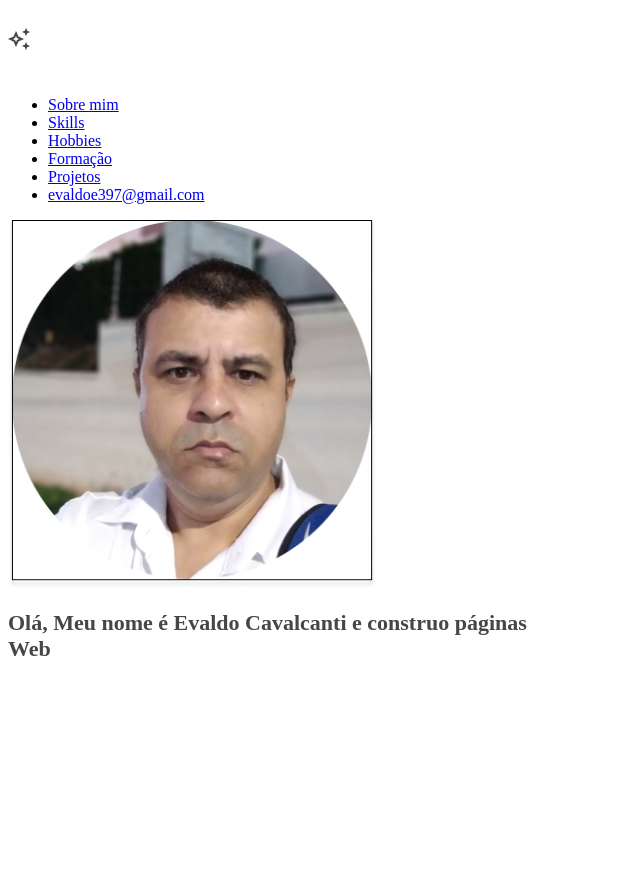
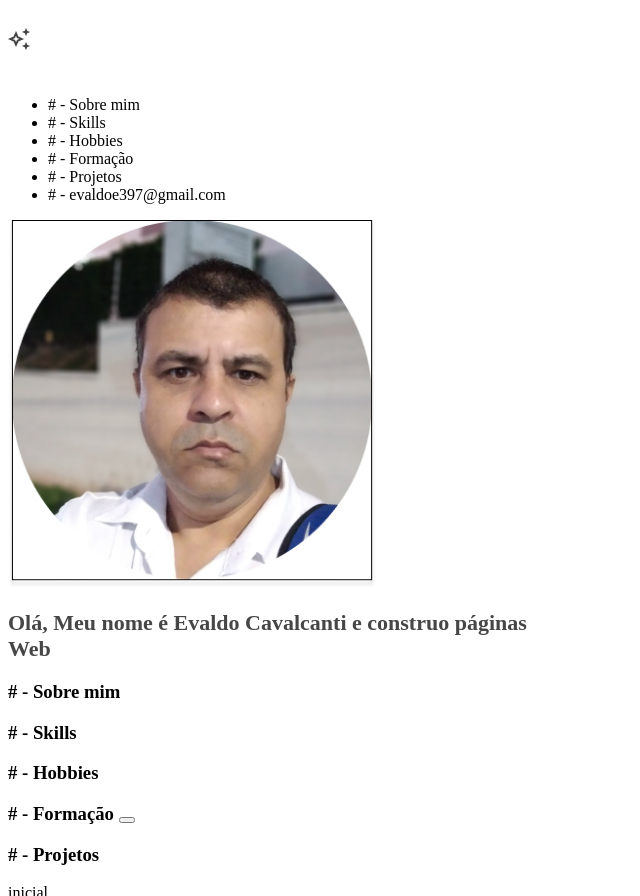
Before and after one commit to Evaldoe397/Portifolio-T2-Evaldo-Alura, a plain HTML site: page index.html in a window 1280 px wide. Shown: the top 896 px of the page, without its empty margins (0-640 px from the left). Before the commit the page ends 800 px from the top, so only its background shows below. Drawn offline with Linux system fonts and the light colour scheme.

Commit message:
preparando o html com as secoes que teremos no site

```diff
--- a/index.html
+++ b/index.html
@@ -15,12 +15,12 @@
 
             <nav>
                 <ul>
-                    <li><a href="index.html">Sobre mim</a></li>
-                    <li><a href="Conhecimentos.html">Skills</a></li>
-                    <li><a href="Hobbies.html">Hobbies</a></li>
-                    <li><a href="Formacao.html">Formação</a></li>
-                    <li><a href="Projetos.html">Projetos</a></li>
-                    <li><a href="Email.html">evaldoe397@gmail.com</a></li>
+                    <li># - Sobre mim</li>
+                    <li># - Skills</li>
+                    <li># - Hobbies</li>
+                    <li># - Formação</li>
+                    <li># - Projetos</li>
+                    <li># - evaldoe397@gmail.com</li>
                 </ul>
             </nav>
         </div>
@@ -30,12 +30,52 @@
 
 </body>
  <main>
-    <section = "principal">
-        <div class="inicial">
+    <section = "menu-principal">
+        <div class="inicial1">
             <h1 class="apresentacao">
                 Olá, Meu nome é Evaldo Cavalcanti e construo páginas Web
             </h1>
         </div>
     </section>
+    <section = "sobre-mim">
+        <div class="inicial2">
+            <h3 class="Texto1">
+                # - Sobre mim
+            </h3>
+        </div>
+    </section>
+    <section = "hobbies-e-soft-skills">
+        <div class="inicial3">
+            <h3 class="Texto2">
+                # - Skills
+            </h3>
+            <h3 class="Texto2">
+                # - Hobbies
+            </h3>
+        </div>
+    </section>
+
+    <section = "formacoes-e-cursos">
+        <div class="inicial4">
+            <h3 class="Texto3">
+                # - Formação
+                <button class="ver-curriculo"></button>
+            </h3>
+        </div>
+    </section>
+    <section = "experiencia-em-programacao">
+        <div class="inicial5">
+            <h3 class="Texto4">
+                # - Projetos
+            </h3>
+        </div>
+        <form action="formulario-de-contato">
+            inicial
+        </form>
+    </section>
  </main>
+ <footer>
+    <img src="logo-branco.png">
+	<p class="&copy; copyright">Copyright ProduçãoIndependente Dev Evaldo-Alura2022
+ </footer>
 </html>
```
